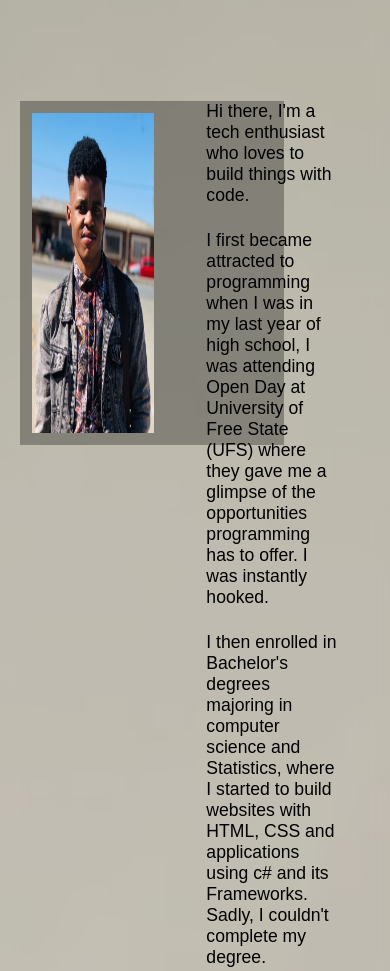
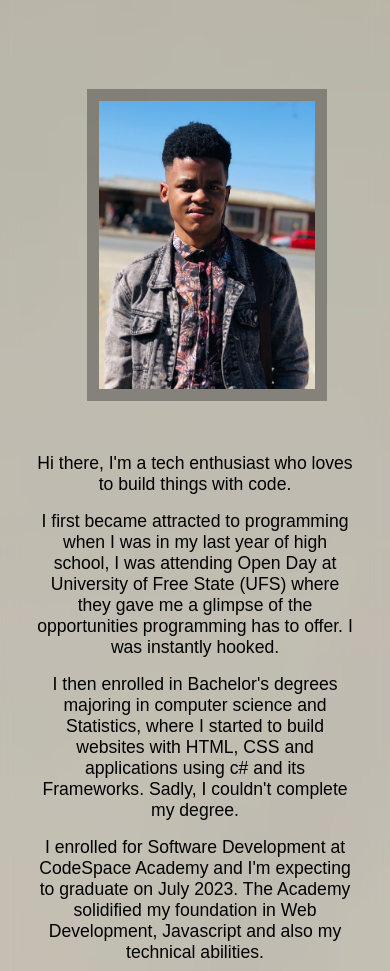
Before and after one commit to katlegomaphango/katlegomaphango.io, a plain HTML site: page kathub/index.html in a window 390 px wide. Shown: the part 941-1912 px from the top of the page. Drawn offline with Linux system fonts and the light colour scheme.

Commit message:
about mobile device media query

```diff
--- a/kathub/css/styles.css
+++ b/kathub/css/styles.css
@@ -358,6 +358,41 @@ body{
         display: none;
     }
 }
+/* mobile about media query */
+@media screen and (max-width: 425px) {
+    .about {
+        grid-template-columns: none;
+        gap: 4rem;
+    }
+    .about-left{
+        margin: 0 auto;
+    }
+    .about_img {
+        height: 18rem;
+    }
+    .about_img-bg {
+        width: 15rem;
+        height: 19.5rem;
+        top: -0.75rem;
+    }
+    .about img {
+        height: 18rem;
+    }
+    .about_img-lg {
+        bottom: 0;
+    }
+    .about-right {
+        justify-content: center;
+        margin: 0 auto;
+        text-align: center;
+        width: 90%;
+        gap: 1rem;
+    }
+    .about-right p {
+        margin: 0 auto;
+    }
+}
+/* ====================== END: about =========================== */
 
 /* ====================== projects ============================= */
 .projects_container {
```
